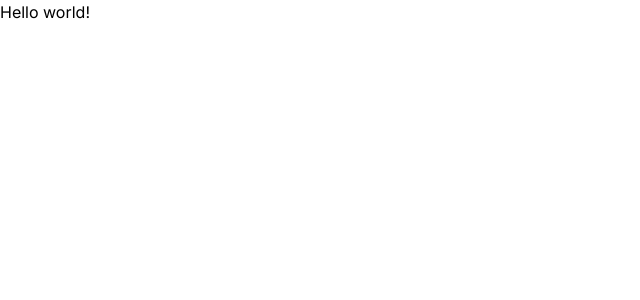
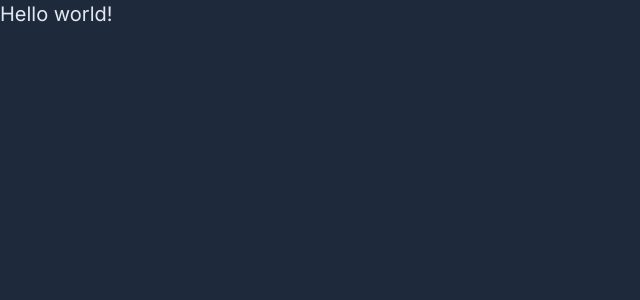
Before and after one commit to ndstephens/next-template, a Next.js app: page / in a window 1280 px wide. Shown: the top 300 px of the page, without its empty margins (0-640 px from the left). Built offline with nearby package versions, Linux system fonts and the light colour scheme.

Commit message:
update custom styles

```diff
--- a/app/globals.css
+++ b/app/globals.css
@@ -3,6 +3,7 @@
 @tailwind utilities;
 
 @layer base {
+  /** RESET */
   :where(*) {
     @apply antialiased;
   }
@@ -13,7 +14,7 @@
     @apply select-none;
   }
 
-  /** OVERRIDES TAILWIND PREFLIGHT */
+  /** TAILWIND PREFLIGHT OVERRIDES */
   button,
   button * {
     @apply leading-none;
@@ -24,4 +25,15 @@
     text-transform: inherit;
     letter-spacing: inherit;
   }
+
+  /** CUSTOM */
+  * {
+    @apply focus:outline-none focus-visible:outline-2 focus-visible:outline-offset-2 focus-visible:outline-current;
+  }
+  body {
+    @apply bg-gray-800 text-xl text-gray-200;
+  }
+  :is(h1, h2, h3, h4, h5, h6) {
+    @apply text-gray-50;
+  }
 }
```
